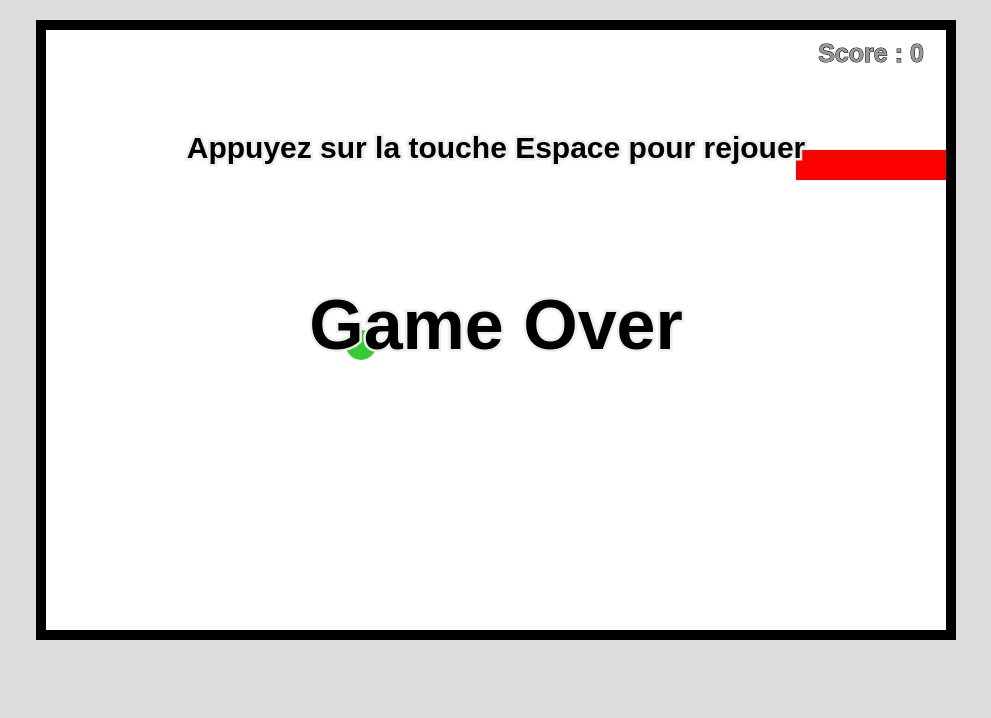
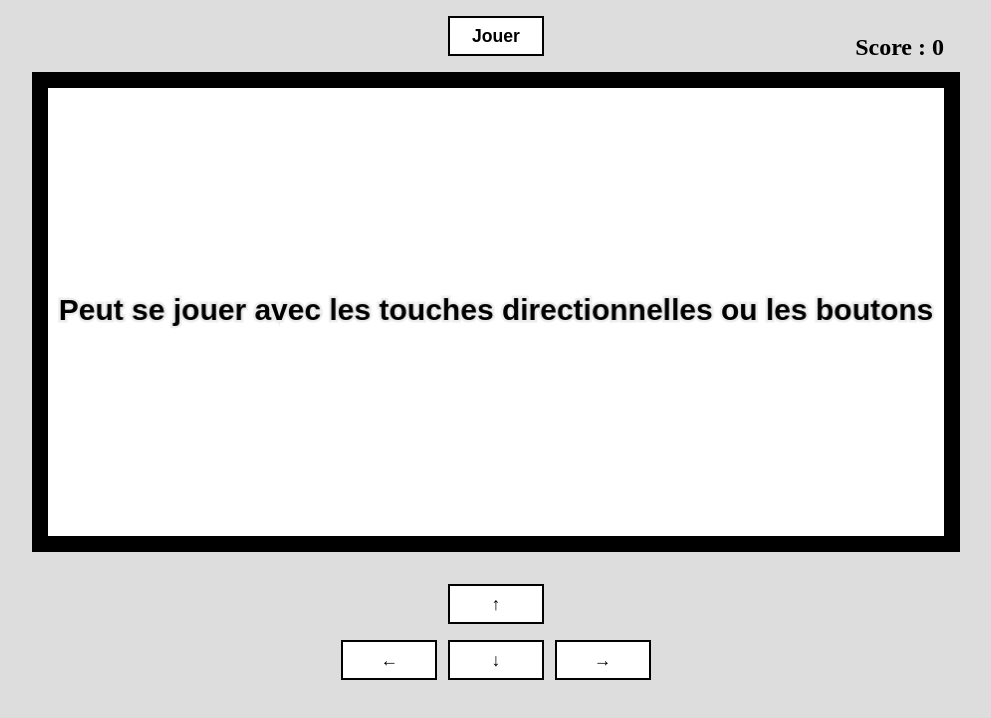
Before and after one commit to RemiPERRINELLE/cours-git-nf, a plain HTML site: page index.html in a window 1280 px wide. Shown: the whole page, without its empty margins (144-1135 px from the left). Drawn offline with Linux system fonts and the light colour scheme.

Commit message:
update HTML / JS and CREATE CSS

```diff
--- /dev/null
+++ b/css/style.css
@@ -0,0 +1,64 @@
+/* ==================== RESET ==================== */
+
+html, body {
+    margin: 0;
+    padding: 0;
+}
+
+
+/* ==================== BODY ==================== */
+
+body {
+    background-color: #DDD;
+}
+
+
+/* ==================== SCORE ==================== */
+
+#score {
+    position: absolute;
+    right: 15%;
+    top: 10px;
+    font-size: 1.5rem;
+    font-weight: bold;
+}
+
+
+/* ==================== BUTTON GAME ==================== */
+
+button {
+    display: block;
+    margin: 1rem auto;
+    width: 6rem;
+    height: 2.5rem;
+    background-color: #fff;
+    border: 2px solid;
+    font-size: 1.1rem;
+    font-weight: bold;
+    cursor: pointer;
+}
+
+
+/* ==================== CANVAS ==================== */
+
+canvas{
+    display: block;
+    margin: 0 auto;
+    border: 1rem solid;
+    background-color: #fff;
+    width: 70%;
+}
+
+
+/* ==================== BUTTONS ARROWS ==================== */
+
+div {
+    display: flex;
+    margin: 0 auto;
+    width: 20rem;
+}
+
+#arrowUp {
+    margin-top: 2rem;
+    margin-bottom: 0px;
+}
--- a/index.html
+++ b/index.html
@@ -3,8 +3,14 @@
 	<head>
 		<title>Snake Game</title>
 		<meta charset="utf-8">
-		<script src="script.js" async></script>
+		<link rel="stylesheet" href="css/style.css">
 	</head>
-	<body style= "background-color: #DDD;">
+
+	<body>
+		<button type="button">Jouer</button>
+		<p id="score">Score : </p>
+
+
+		<script src="js/script.js" async></script>
 	</body>
 </html>
--- a/script.js
+++ b/js/script.js
@@ -1,6 +1,6 @@
 window.onload = function(){
-	let canvasWidth = 900;
-	let canvasHeight = 600;
+	canvasWidth = 900;
+	canvasHeight = 450;
 	let blockSize = 30;
 	let ctx;
 	let delay = 100;
@@ -10,25 +10,63 @@ window.onload = function(){
 	let heightInBlocks = canvasHeight/blockSize;
 	let score;
 	let timeout;
+	let buttonGame = document.getElementsByTagName('button')[0];
 
 	init();
+
+	buttonGame.onclick = function(){
+		if( buttonGame.textContent == 'Jouer' ){
+			start();
+		}
+		else {
+			restart();
+		}
+	}
+
 
 	function init(){
 	let canvas = document.createElement("canvas");
 	canvas.width = canvasWidth;
 	canvas.height = canvasHeight;
-	canvas.style.display = "block";
-	canvas.style.border = "10px solid";
-	canvas.style.margin = "20px auto";
-	canvas.style.backgroundColor = "#fff";
 	document.body.appendChild(canvas);
 	ctx = canvas.getContext("2d");
-	theSnake = new Snake([[6,4], [5,4], [4,4], [3,4], [2,4]], "right");
-	theApple = new Apple([10,10]);
+	ctx.font = "bold 30px sans-serif";
+	ctx.fillStyle = "#000";
+	ctx.textAlign = "center";
+	ctx.textBaseline = "middle";
+	ctx.strokeStyle = "#eee";
+	ctx.lineWidth = 5;
+	let centreX = canvasWidth / 2;
+	let centreY = canvasHeight / 2;
+	ctx.strokeText("Peut se jouer avec les touches directionnelles ou les boutons", centreX, centreY);
+	ctx.fillText("Peut se jouer avec les touches directionnelles ou les boutons", centreX, centreY);
+	let buttonUp = document.createElement("button");
+	buttonUp.id = 'arrowUp';
+	buttonUp.innerHTML = '&uarr;';
+	document.body.appendChild(buttonUp);
+	let div = document.createElement("div");
+	document.body.appendChild(div);
+	let buttonLeft = document.createElement("button");
+	buttonLeft.id = 'arrowLeft';
+	buttonLeft.innerHTML = '&larr;';
+	document.getElementsByTagName('div')[0].appendChild(buttonLeft);
+	let buttonDown = document.createElement("button");
+	buttonDown.id = 'arrowDown';
+	buttonDown.innerHTML = '&darr;';
+	document.getElementsByTagName('div')[0].appendChild(buttonDown);
+	let buttonRight = document.createElement("button");
+	buttonRight.id = 'arrowRight';
+	buttonRight.innerHTML = '&rarr;';
+	document.getElementsByTagName('div')[0].appendChild(buttonRight);
 	score = 0;
-	refreshCanvas();
+	drawScore();
 	}
 
+	function start(){
+		theSnake = new Snake([[6,4], [5,4], [4,4], [3,4], [2,4]], "right");
+		theApple = new Apple([10,10]);
+		refreshCanvas();
+	}
 
 	function refreshCanvas(){
 		theSnake.advance();
@@ -57,6 +95,7 @@ window.onload = function(){
 
 
 	function gameOver (){
+		buttonGame.textContent = 'Rejouer';
 		ctx.save();
 		ctx.font = "bold 70px sans-serif";
 		ctx.fillStyle = "#000";
@@ -69,8 +108,8 @@ window.onload = function(){
 		ctx.strokeText("Game Over", centreX, centreY);
 		ctx.fillText("Game Over", centreX, centreY);
 		ctx.font = "bold 30px sans-serif";
-		ctx.strokeText("Appuyez sur la touche Espace pour rejouer", centreX, centreY - 180);
-		ctx.fillText("Appuyez sur la touche Espace pour rejouer", centreX, centreY - 180);
+		ctx.strokeText("Appuyez sur la touche Espace ou le bouton 'Rejouer'", centreX, centreY - 100);
+		ctx.fillText("Appuyez sur la touche Espace ou le bouton 'Rejouer'", centreX, centreY - 100);
 		ctx.restore();
 	}
 
@@ -85,15 +124,7 @@ window.onload = function(){
 	}
 
 	function drawScore(){
-		ctx.save();
-		ctx.font = "bold 25px sans-serif";
-        ctx.fillStyle = "#999";
-        ctx.textAlign = "center";
-        ctx.textBaseline = "middle";
-		ctx.strokeStyle = "#000";
-		ctx.strokeText("Score : " + score.toString(), canvasWidth - 75, 25);
-        ctx.fillText("Score : " + score.toString(), canvasWidth - 75, 25);
-		ctx.restore();
+		document.getElementById('score').innerHTML = 'Score : ' + score;
 	}
 
 	function drawBlock(ctx, position){
@@ -247,7 +278,28 @@ window.onload = function(){
 				return;
 		}
 		theSnake.setDirection(newDirection);
-	};
+	}
+
+	let arrowUp = document.getElementById('arrowUp');
+	let arrowLeft = document.getElementById('arrowLeft');
+	let arrowDown = document.getElementById('arrowDown');
+	let arrowRight = document.getElementById('arrowRight');
+
+	arrowUp.onclick = function(){
+		theSnake.setDirection("up");
+	}
+
+	arrowLeft.onclick = function(){
+		theSnake.setDirection("left");
+	}
+
+	arrowDown.onclick = function(){
+		theSnake.setDirection("down");
+	}
+
+	arrowRight.onclick = function(){
+		theSnake.setDirection("right");
+	}
 
 
-};
+}
```
Also changed, not shown: 1 other file.
